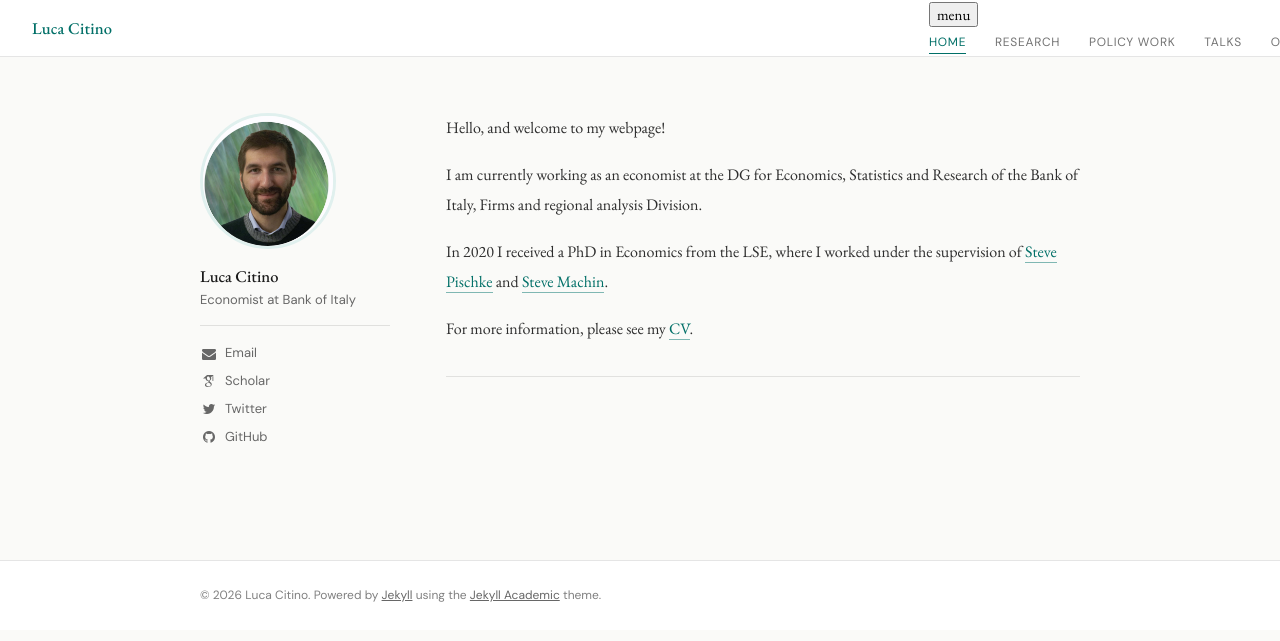
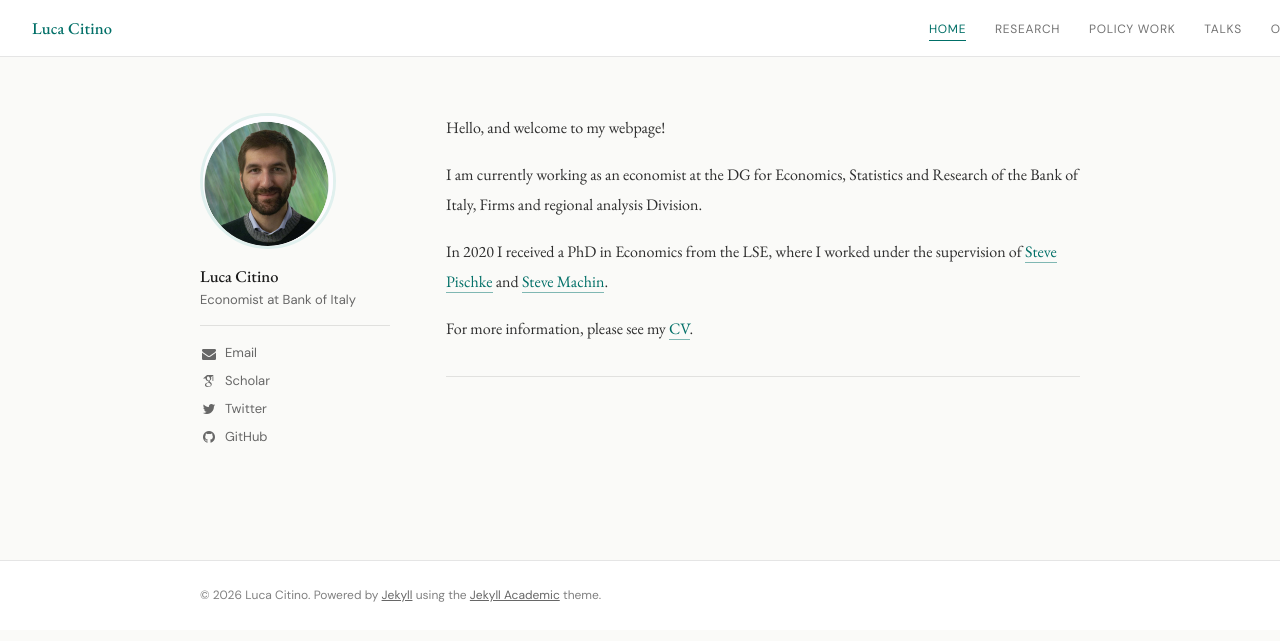
Before and after one commit to luca-citino/luca-citino.github.io, a Jekyll site: the page built from index.md, in a window 1280 px wide. Shown: the top 641 px of the page. Built offline with Jekyll 4.4.1, drawn with Linux system fonts in a browser that asks for light colours; nearby versions of some CDN libraries; some web fonts are replaced.

Commit message:
Update page.scss

```diff
--- a/_sass/page.scss
+++ b/_sass/page.scss
@@ -75,6 +75,10 @@ body {
     a { display: block; padding: 10px 0; }
   }
 }
+
+/* Suppress JS-injected mobile toggle — nav is CSS-only */
+.navtoggle, .navicon-lines-button { display: none !important; }
+.nav ul, .js .nav ul { max-height: none !important; overflow: visible !important; }
 
 /* ── Page layout ── */
 
```
